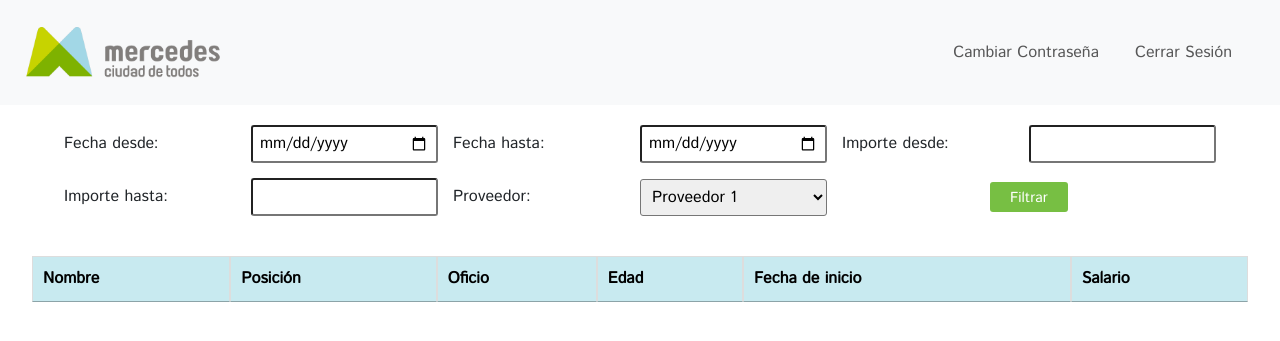
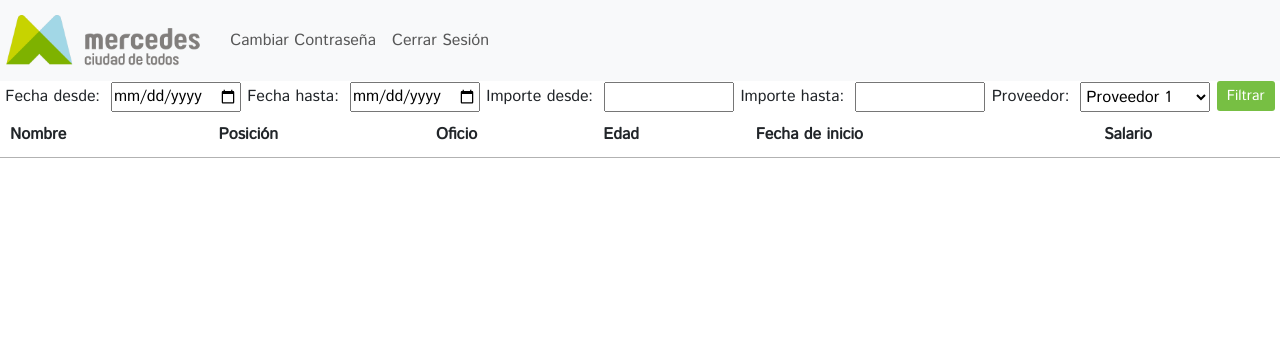
Before and after one commit to Ccangaro747/ordenes-pago-php, a PHP site: page /index.html in a window 1280 px wide. Shown: the top 341 px of the page. Run offline with PHP 8.4, Linux system fonts and the light colour scheme; lists and menus that the app fills with data are empty; some libraries are stand-ins or nearby versions.

Commit message:
grilla-por-terminar

```diff
--- a/app.js
+++ b/app.js
@@ -1,4 +1,3 @@
-new DataTable('#example');
 
 // Define un arreglo de datos para la "Columna 5"
 const columna5Data = [
--- a/css/style.css
+++ b/css/style.css
@@ -7,13 +7,6 @@
   --magenta: #ee5b99;
   --celeste: #91d5e2;
   --naranja: #f6921e;
-  --blanco: #f2f2f2;
-}
-
-#menu-desplegable {
-  display: none;
-  /* Oculta el menú inicialmente */
-  /* Agrega estilos adicionales según tus necesidades */
 }
 
 * {
@@ -28,114 +21,100 @@ body {
   flex-direction: column;
 }
 
-nav {
-  padding: 20px !important;
-  width: 100%;
-  display: flex;
-  justify-content: center;
-}
-nav img {
+.navbar-brand img {
   max-height: 55px;
   width: 100%;
 }
-nav .navbar-collapse {
+
+#filterForm {
   display: flex;
-  justify-content: flex-end;
+  justify-content: space-evenly;
+  flex-wrap: wrap;
 }
-nav .navbar-nav {
-  padding-right: 20px;
-  text-align: end;
-  gap: 20px;
-}
-
-.dropdown-item i {
-  padding: 0 1px;
-}
-
-.container-form {
-  margin: 20px 0;
-  display: flex;
-  justify-content: center;
-}
-.container-form #filterForm {
-  display: grid;
-  grid-template-columns: repeat(auto-fill, minmax(300px, 1fr));
-  gap: 15px;
-  width: 90%;
-  flex-wrap: wrap;
-  align-items: center;
-  justify-items: end;
-}
-.container-form #filterForm label {
-  width: 100%;
+#filterForm label {
   height: 100%;
   display: flex;
   align-items: center;
-  justify-content: space-between;
-  /* Estilo para centrar el contenido del segundo elemento */
+  text-align: center;
+  gap: 10px;
 }
-.container-form #filterForm label #endDate-container input {
-  margin: 0 auto; /* Centrar horizontalmente el input */
-  text-align: center; /* Centrar el texto del input horizontalmente */
-}
-.container-form #filterForm label #endDate-container select {
-  width: 100%; /* Ajustar el ancho al 100% para llenar la columna */
-  margin: 0 auto; /* Centrar horizontalmente el select */
-}
-.container-form #filterForm label input,
-.container-form #filterForm label select {
-  width: 50%;
-  border-radius: 3px;
-  padding: 5px 7px;
-}
-.container-form #filterForm #boton-filtrar {
-  width: 100%;
-  display: flex;
-  justify-content: space-evenly;
-}
-.container-form #filterForm #boton-filtrar button {
+#filterForm button {
   background-color: var(--verde-oscuro);
   border-radius: 3px;
   color: white;
   font-size: 14.5px;
   border: none;
-  padding: 5px 20px;
+  padding: 0 10px;
   height: 30px;
 }
 
-.container-grilla {
+/* Estilo para reducir los márgenes de los campos de importe */
+#startDate,
+#endDate,
+#amountFrom,
+#amountTo,
+#provider {
+  margin: 1px; /* Ajusta los márgenes según tus preferencias */
+  padding: 1px; /* Ajusta el espacio interno según tus preferencias */
+  width: 130px; /* Ajusta el ancho según tus preferencias */
+  height: 30px; /* Ajusta la altura según tus preferencias */
+}
+
+.container-body {
+  display: flex;
+  flex-direction: column;
+  align-items: flex-start;
+}
+
+.tabla-responsiva {
   width: 100%;
   display: flex;
   justify-content: center;
-  margin: 20px 0;
+  padding-top: 20px;
   position: inherit;
+  bottom: 30px;
   overflow-x: auto;
 }
-.container-grilla table {
-  width: 95% !important;
+.tabla-responsiva table {
+  width: 95%;
   border-collapse: collapse;
 }
-.container-grilla table tr:nth-child(even) {
+.tabla-responsiva table tr:nth-child(even) {
   background-color: #f2f2f2;
 }
-.container-grilla table th {
-  background-color: rgba(145, 213, 226, 0.5);
-  color: black;
+.tabla-responsiva table th {
+  background-color: var(--celeste);
+  color: #505050;
 }
-.container-grilla table th:nth-child(6) {
-  min-width: 2px;
+.tabla-responsiva table th:nth-child(6) {
+  max-width: 20px;
 }
-.container-grilla table td button {
+.tabla-responsiva table th,
+.tabla-responsiva table td {
+  border: 1px solid #dddddd;
+  text-align: left;
+  padding: 8px;
+}
+
+/*Estilos del filtrar datos */
+.contenedor {
+  padding: 20px 50px;
+  border: 1px solid #ccc;
+  box-shadow: 0 2px 2px rgba(0, 0, 0, 0.1);
+  width: 100%;
+  box-sizing: border-box;
+  display: flex;
+  flex-direction: column;
+}
+.contenedor .contenedor-button {
+  width: 90%;
+}
+.contenedor .contenedor-button button {
+  background-color: white;
+  margin: 5px 0;
+  padding: 5px 0;
+  font-size: 15px;
   border: none;
-  background-color: transparent;
-  margin: 0;
-  padding: 0;
-}
-.container-grilla table th,
-.container-grilla table td {
-  border: 1px solid #dddddd;
-  text-align: center;
-  padding: 6px;
 }
 
 @media screen and (max-width: 768px) {
@@ -145,22 +124,25 @@ nav .navbar-nav {
   #filterForm {
     display: grid;
     grid-template-columns: 1fr;
-    justify-items: normal;
+    width: 90%;
     gap: 12px;
   }
   #filterForm label {
     display: grid;
     grid-template-columns: 1fr 1fr 1fr;
+    height: 32px;
     font-size: 13px;
     justify-items: start;
   }
   #filterForm label input {
-    grid-column: span 1;
+    grid-column: span 2;
+  }
+  #startDate,
+  #endDate,
+  #amountFrom,
+  #amountTo,
+  #provider {
     width: 100%;
-  }
-  #filterForm label select {
-    width: 100%;
-    grid-column: span 1;
   }
   #boton-filtrar {
     display: flex;
@@ -178,12 +160,13 @@ nav .navbar-nav {
   .tabla-responsiva table {
     font-size: 12px;
   }
+  .tabla-responsiva table th,
+  .tabla-responsiva table td {
+    padding: 6px;
+  }
   .tabla-responsiva table th:nth-child(6) {
     min-width: 30px;
   }
 }
-.table_id_filter label #text {
-  visibility: hidden;
-}
 
 /*# sourceMappingURL=style.css.map */
--- a/sass/_variables.scss
+++ b/sass/_variables.scss
@@ -6,11 +6,4 @@
     --magenta: #ee5b99;
     --celeste: #91d5e2;
     --naranja: #f6921e;
-  --blanco: #f2f2f2;
   }
-
-#menu-desplegable {
-  display: none;
-  /* Oculta el menú inicialmente */
-  /* Agrega estilos adicionales según tus necesidades */
-}
--- a/sass/style.scss
+++ b/sass/style.scss
@@ -12,79 +12,25 @@ body {
   flex-direction: column;
 }
 
-nav {
-  padding: 20px !important;
-  width: 100%;
-  display: flex;
-  justify-content: center;
-
+.navbar-brand {
   img {
     max-height: 55px;
     width: 100%;
   }
-
-  .navbar-collapse {
-    display: flex;
-    justify-content: flex-end;
 }
 
-  .navbar-nav {
-    padding-right: 20px;
-    text-align: end;
-    gap: 20px;
-  }
-}
-
-.dropdown-item {
-  i {
-    padding: 0 1px;
-  }
-}
-
-.container-form {
-  margin: 20px 0;
+#filterForm {
   display: flex;
-  justify-content: center;
-
-  #filterForm {
-    display: grid;
-    grid-template-columns: repeat(auto-fill, minmax(300px, 1fr));
-    gap: 15px;
-    width: 90%;
+  justify-content: space-evenly;
   flex-wrap: wrap;
-    align-items: center;
-    justify-items: end;
 
   label {
-      width: 100%;
     height: 100%;
     display: flex;
     align-items: center;
-      justify-content: space-between;
-
-      /* Estilo para centrar el contenido del segundo elemento */
-      #endDate-container input {
-        margin: 0 auto; /* Centrar horizontalmente el input */
-        text-align: center; /* Centrar el texto del input horizontalmente */
+    text-align: center;
+    gap: 10px;
   }
-
-      #endDate-container select {
-        width: 100%; /* Ajustar el ancho al 100% para llenar la columna */
-        margin: 0 auto; /* Centrar horizontalmente el select */
-      }
-
-      input,
-      select {
-        width: 50%;
-        border-radius: 3px;
-        padding: 5px 7px;
-      }
-    }
-
-    #boton-filtrar {
-      width: 100%;
-      display: flex;
-      justify-content: space-evenly;
 
   button {
     background-color: var(--verde-oscuro);
@@ -92,23 +38,40 @@ nav {
     color: white;
     font-size: 14.5px;
     border: none;
-        padding: 5px 20px;
+    padding: 0 10px;
     height: 30px;
   }
 }
-  }
+
+/* Estilo para reducir los márgenes de los campos de importe */
+#startDate,
+#endDate,
+#amountFrom,
+#amountTo,
+#provider {
+  margin: 1px; /* Ajusta los márgenes según tus preferencias */
+  padding: 1px; /* Ajusta el espacio interno según tus preferencias */
+  width: 130px; /* Ajusta el ancho según tus preferencias */
+  height: 30px; /* Ajusta la altura según tus preferencias */
 }
 
-.container-grilla {
+.container-body {
+  display: flex;
+  flex-direction: column;
+  align-items: flex-start;
+}
+
+.tabla-responsiva {
   width: 100%;
   display: flex;
   justify-content: center;
-  margin: 20px 0;
+  padding-top: 20px;
   position: inherit;
+  bottom: 30px;
   overflow-x: auto;
 
   table {
-    width: 95% !important;
+    width: 95%;
     border-collapse: collapse;
 
     tr:nth-child(even) {
@@ -116,28 +79,42 @@ nav {
     }
 
     th {
-      background-color: rgba(145, 213, 226, 0.5);
-      color: black;
+      background-color: var(--celeste);
+      color: #505050;
     }
 
     th:nth-child(6) {
-      min-width: 2px;
-    }
-
-    td {
-      button {
-        border: none;
-        background-color: transparent;
-        margin: 0;
-        padding: 0;
-      }
+      max-width: 20px;
     }
 
     th,
     td {
       border: 1px solid #dddddd;
-      text-align: center;
-      padding: 6px;
+      text-align: left;
+      padding: 8px;
+    }
+  }
+}
+
+/*Estilos del filtrar datos */
+.contenedor {
+  padding: 20px 50px;
+  border: 1px solid #ccc;
+  box-shadow: 0 2px 2px rgba(0, 0, 0, 0.1);
+  width: 100%;
+  box-sizing: border-box;
+  display: flex;
+  flex-direction: column;
+
+  .contenedor-button {
+    width: 90%;
+
+    button {
+      background-color: white;
+      margin: 5px 0;
+      padding: 5px 0;
+      font-size: 15px;
+      border: none;
     }
   }
 }
@@ -150,25 +127,28 @@ nav {
   #filterForm {
     display: grid;
     grid-template-columns: 1fr;
-    justify-items: normal;
+    width: 90%;
     gap: 12px;
 
     label {
       display: grid;
       grid-template-columns: 1fr 1fr 1fr;
+      height: 32px;
       font-size: 13px;
       justify-items: start;
 
       input {
-        grid-column: span 1;
-        width: 100%;
+        grid-column: span 2;
+      }
+    }
   }
 
-      select {
+  #startDate,
+  #endDate,
+  #amountFrom,
+  #amountTo,
+  #provider {
     width: 100%;
-        grid-column: span 1;
-      }
-    }
   }
 
   #boton-filtrar {
@@ -190,17 +170,14 @@ nav {
     table {
       font-size: 12px;
 
+      th,
+      td {
+        padding: 6px;
+      }
+
       th:nth-child(6) {
         min-width: 30px;
       }
     }
   }
 }
-
-.table_id_filter {
-  label {
-    #text {
-      visibility: hidden;
-    }
-  }
-}
```
Also changed, not shown: assets/logo-2.png (added), assets/logo.png (added), assets/logo2-sombra.png (added), assets/logo2-sombra.svg (added), assets/logomuni.png (added), 1 other file. Lines whose indentation alone changed are shown as unchanged.
